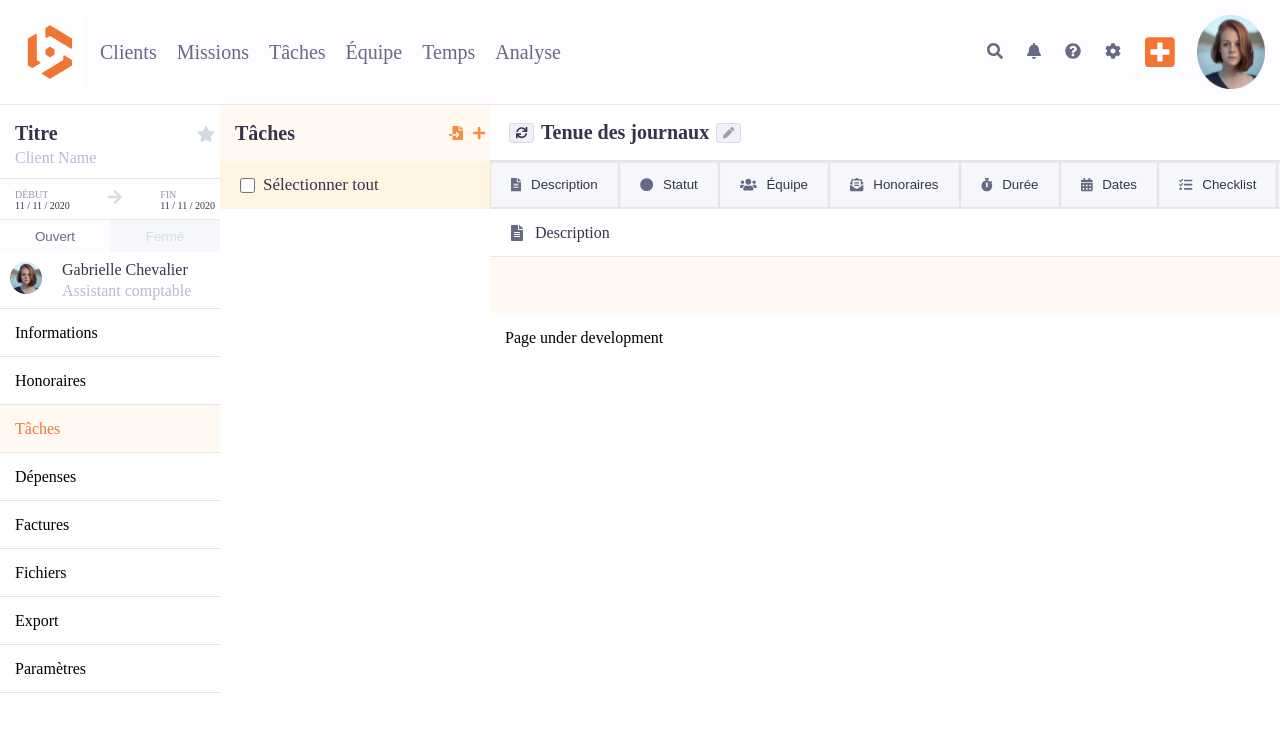
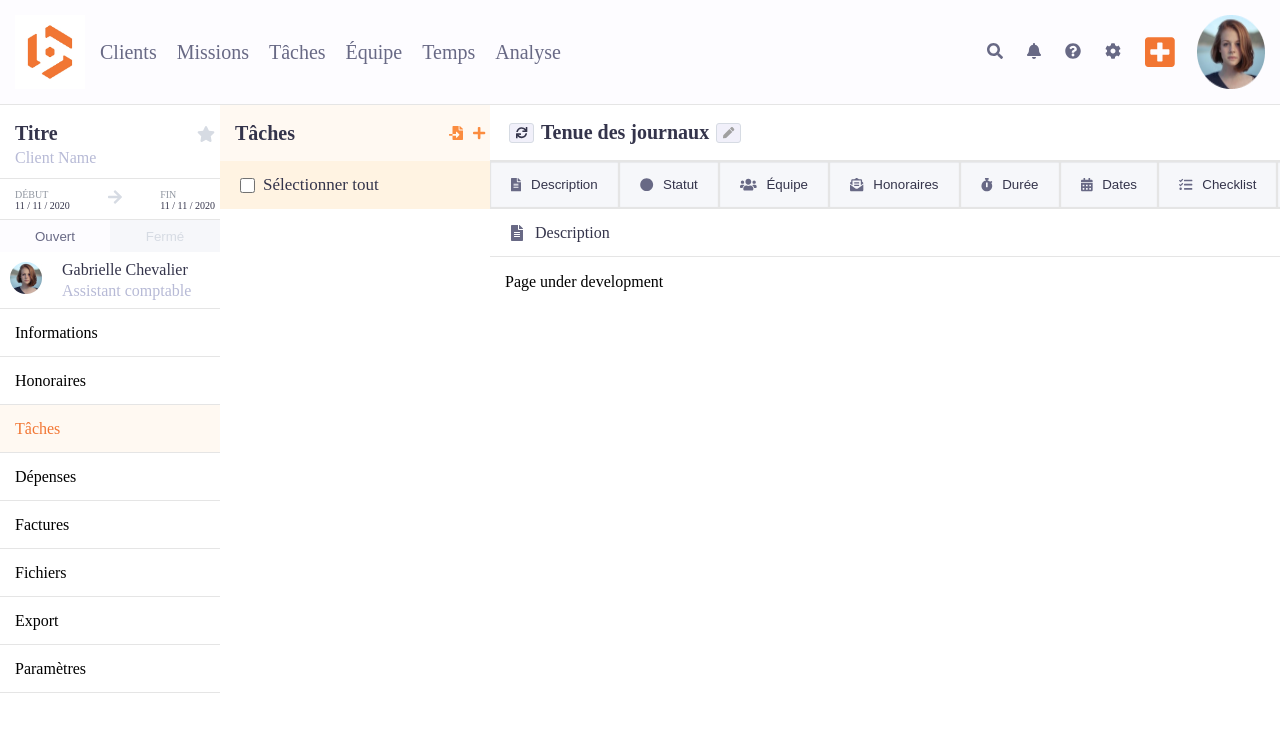
Before and after one commit to deepikabekal/Beeye-1.0, a React (Create React App) app: page / in a window 1280 px wide. Shown: the top 732 px of the page. Built offline with nearby package versions, Linux system fonts and the light colour scheme.

Commit message:
fixed TempPage render

```diff
--- a/src/components/Main.js
+++ b/src/components/Main.js
@@ -19,7 +19,7 @@ function Main() {
       {elementId === "Tâches" ? (
         <Task name={elementId} />
       ) : (
-        <TempPage name={elementId} />
+        <TempPage name={elementId} calledFrom="leftmenu" />
       )}
       <TeamSection />
     </div>
--- a/src/components/TeamSection/Journaux/IndivSection.js
+++ b/src/components/TeamSection/Journaux/IndivSection.js
@@ -11,7 +11,9 @@ function IndivSection({ item, tabName }) {
         <span className="tab-section-name">{item.name}</span>
         <span className="tab-section-value">{item.displayValue}</span>
       </div>
-      <div>{tabName === "Équipe" ? <Equipe /> : <TempPage />}</div>
+      <div>
+        {tabName === "Équipe" ? <Equipe /> : <TempPage calledFrom="journaux" />}
+      </div>
     </div>
   );
 }
--- a/src/components/TempPage/index.js
+++ b/src/components/TempPage/index.js
@@ -3,6 +3,8 @@ import "./TempPageStyle.css";
 
 function TempPage(props) {
   return (
+    <>
+      {props.calledFrom === "leftmenu" ? (
         <div>
           <div className="temp-page-header pad-left-15">
             <h2 className="temp-page-heading">{props.name}</h2>
@@ -11,6 +13,12 @@ function TempPage(props) {
             <p className="user-msg pad-left-15">Page under development </p>
           </div>
         </div>
+      ) : (
+        <div>
+          <p className="user-msg pad-left-15">Page under development </p>
+        </div>
+      )}
+    </>
   );
 }
 
```
Lines whose indentation alone changed are shown as unchanged.
